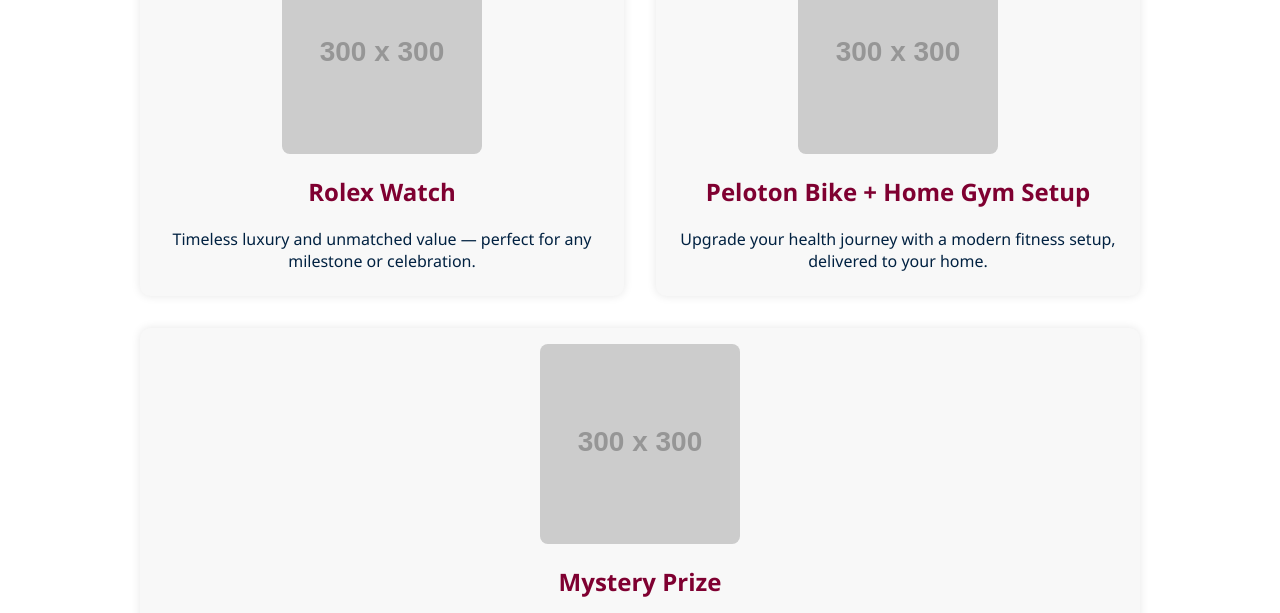
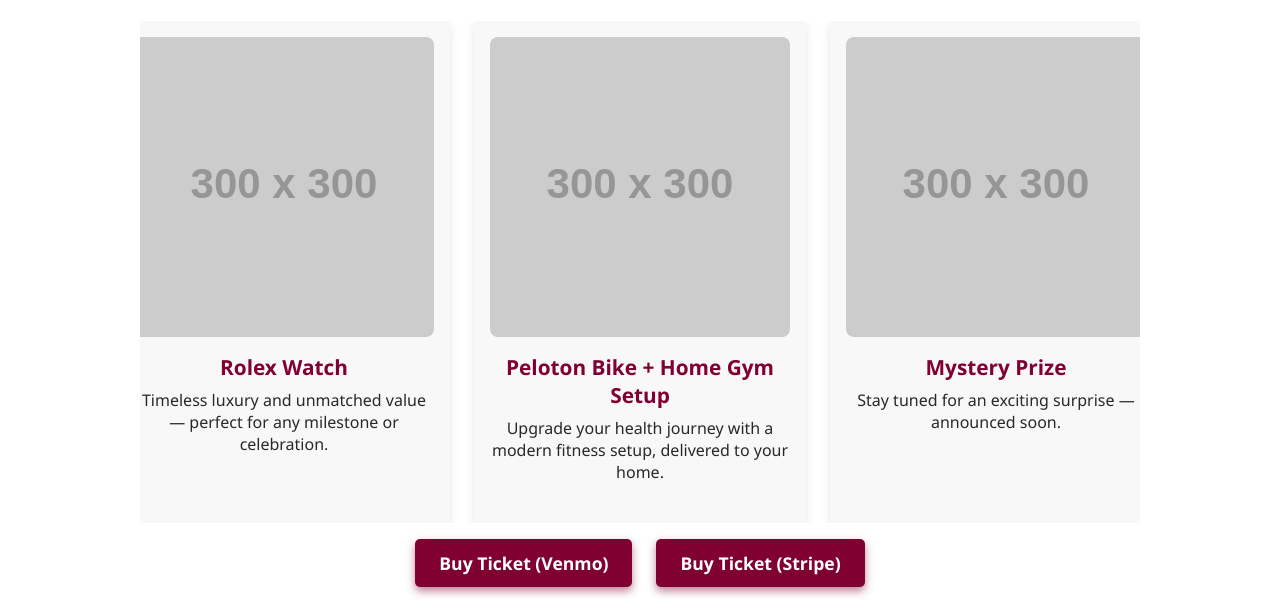
Before and after one commit to BinyanShalem/Support-Yeshivat-Torat-Yosef, a plain HTML site: page prizes.html in a window 1280 px wide. Shown: the part 187-800 px from the top of the page. Drawn offline with Linux system fonts and the light colour scheme; placeholder pictures from the web are drawn by us.

Commit message:
Update prizes.html

```diff
--- a/prizes.html
+++ b/prizes.html
@@ -2,7 +2,7 @@
 <html lang="en">
 <head>
   <meta charset="UTF-8" />
-  <meta name="viewport" content="width=device-width, initial-scale=1.0" />
+  <meta name="viewport" content="width=device-width, initial-scale=1" />
   <title>Prizes - Yeshivat Torat Yosef Raffle</title>
   <style>
     :root {
@@ -15,19 +15,23 @@
 
     html, body {
       margin: 0;
-      height: 100%;
-      font-family: 'Segoe UI', sans-serif;
+      padding: 0;
+      height: 100vh;
       background-color: var(--primary-bg);
       color: var(--primary-text);
-      overflow: hidden;
+      font-family: 'Segoe UI', Tahoma, Geneva, Verdana, sans-serif;
+      overflow: hidden; /* prevent scroll */
+      display: flex;
+      flex-direction: column;
     }
 
     nav {
+      background-color: var(--secondary-bg);
       display: flex;
       justify-content: center;
       gap: 2rem;
       padding: 1rem 0;
-      background-color: var(--secondary-bg);
+      flex-shrink: 0;
       box-shadow: 0 2px 5px rgba(0,0,0,0.1);
     }
 
@@ -37,6 +41,7 @@
       padding: 0.5rem 1rem;
       font-weight: bold;
       font-size: 1.1rem;
+      transition: color 0.3s;
     }
 
     nav a.active {
@@ -49,78 +54,120 @@
     }
 
     .container {
+      flex-grow: 1;
+      display: flex;
+      flex-direction: column;
+      align-items: center;
+      justify-content: center;
       max-width: 1000px;
       margin: 0 auto;
-      padding: 1rem;
+      padding: 0 1rem;
       text-align: center;
-      height: calc(100% - 96px);
-      display: flex;
-      flex-direction: column;
-      justify-content: center;
     }
 
     h1 {
-      margin-bottom: 1rem;
+      margin: 0 0 0.5rem 0;
+      font-size: 2rem;
     }
 
     .intro {
+      margin: 0 0 1.5rem 0;
       font-size: 1.1rem;
-      margin-bottom: 2rem;
+      max-width: 600px;
     }
 
     .prize-row {
       display: flex;
       justify-content: center;
-      gap: 2rem;
-      flex-wrap: wrap;
-      flex-grow: 1;
-      align-items: center;
+      gap: 1.5rem;
+      width: 100%;
+      flex-wrap: nowrap;
+      overflow-x: auto;
+      padding-bottom: 0.5rem;
     }
 
     .prize {
       background: #f8f8f8;
-      flex: 1 1 300px;
-      padding: 1rem;
       border-radius: 10px;
       box-shadow: 0 0 10px rgba(0,0,0,0.1);
+      flex: 0 0 30%;
+      min-width: 250px;
+      max-width: 300px;
+      padding: 1rem;
       text-align: center;
+      display: flex;
+      flex-direction: column;
+      justify-content: space-between;
+      height: 100%;
     }
 
     .prize img {
       width: 100%;
-      max-width: 200px;
       height: auto;
       border-radius: 8px;
       margin-bottom: 1rem;
+      object-fit: contain;
     }
 
     .prize h2 {
       color: var(--accent);
-      margin-top: 0;
+      margin: 0 0 0.5rem 0;
+      font-size: 1.3rem;
     }
 
     .prize p {
-      margin: 0.5rem 0;
+      margin: 0 0 1rem 0;
+      flex-grow: 1;
+      font-size: 1rem;
+      color: rgb(40,40,40);
     }
 
     .buy-links {
       margin-top: 1rem;
+      display: flex;
+      justify-content: center;
+      gap: 1.5rem;
+      flex-shrink: 0;
+      padding-bottom: 1rem;
     }
 
     .buy-links a {
-      display: inline-block;
-      margin: 0 1rem;
       background-color: var(--accent);
-      padding: 0.75rem 1.5rem;
       color: white;
       text-decoration: none;
+      padding: 0.75rem 1.5rem;
       border-radius: 5px;
+      font-weight: 600;
       font-size: 1.1rem;
+      box-shadow: 0 4px 8px rgba(127, 0, 49, 0.5);
       transition: background-color 0.3s;
     }
 
     .buy-links a:hover {
       background-color: var(--hover);
+    }
+
+    /* Scrollbar style for prize-row */
+    .prize-row::-webkit-scrollbar {
+      height: 8px;
+    }
+    .prize-row::-webkit-scrollbar-track {
+      background: #eee;
+      border-radius: 4px;
+    }
+    .prize-row::-webkit-scrollbar-thumb {
+      background-color: var(--accent);
+      border-radius: 4px;
+    }
+
+    @media (max-width: 800px) {
+      .prize-row {
+        flex-wrap: nowrap;
+      }
+      .prize {
+        flex: 0 0 80%;
+        max-width: 80%;
+      }
     }
   </style>
 </head>
@@ -137,27 +184,27 @@
 
     <div class="prize-row">
       <div class="prize">
-        <img src="https://via.placeholder.com/300" alt="Rolex Watch">
+        <img src="https://via.placeholder.com/300" alt="Rolex Watch" />
         <h2>Rolex Watch</h2>
         <p>Timeless luxury and unmatched value — perfect for any milestone or celebration.</p>
       </div>
 
       <div class="prize">
-        <img src="https://via.placeholder.com/300" alt="Peloton Bike">
+        <img src="https://via.placeholder.com/300" alt="Peloton Bike" />
         <h2>Peloton Bike + Home Gym Setup</h2>
         <p>Upgrade your health journey with a modern fitness setup, delivered to your home.</p>
       </div>
 
       <div class="prize">
-        <img src="https://via.placeholder.com/300" alt="Mystery Prize">
+        <img src="https://via.placeholder.com/300" alt="Mystery Prize" />
         <h2>Mystery Prize</h2>
         <p>Stay tuned for an exciting surprise — announced soon.</p>
       </div>
     </div>
 
     <div class="buy-links">
-      <a href="https://venmo.com">Buy Ticket (Venmo)</a>
-      <a href="https://stripe.com">Buy Ticket (Stripe)</a>
+      <a href="https://venmo.com" target="_blank" rel="noopener">Buy Ticket (Venmo)</a>
+      <a href="https://stripe.com" target="_blank" rel="noopener">Buy Ticket (Stripe)</a>
     </div>
   </div>
 </body>
```
